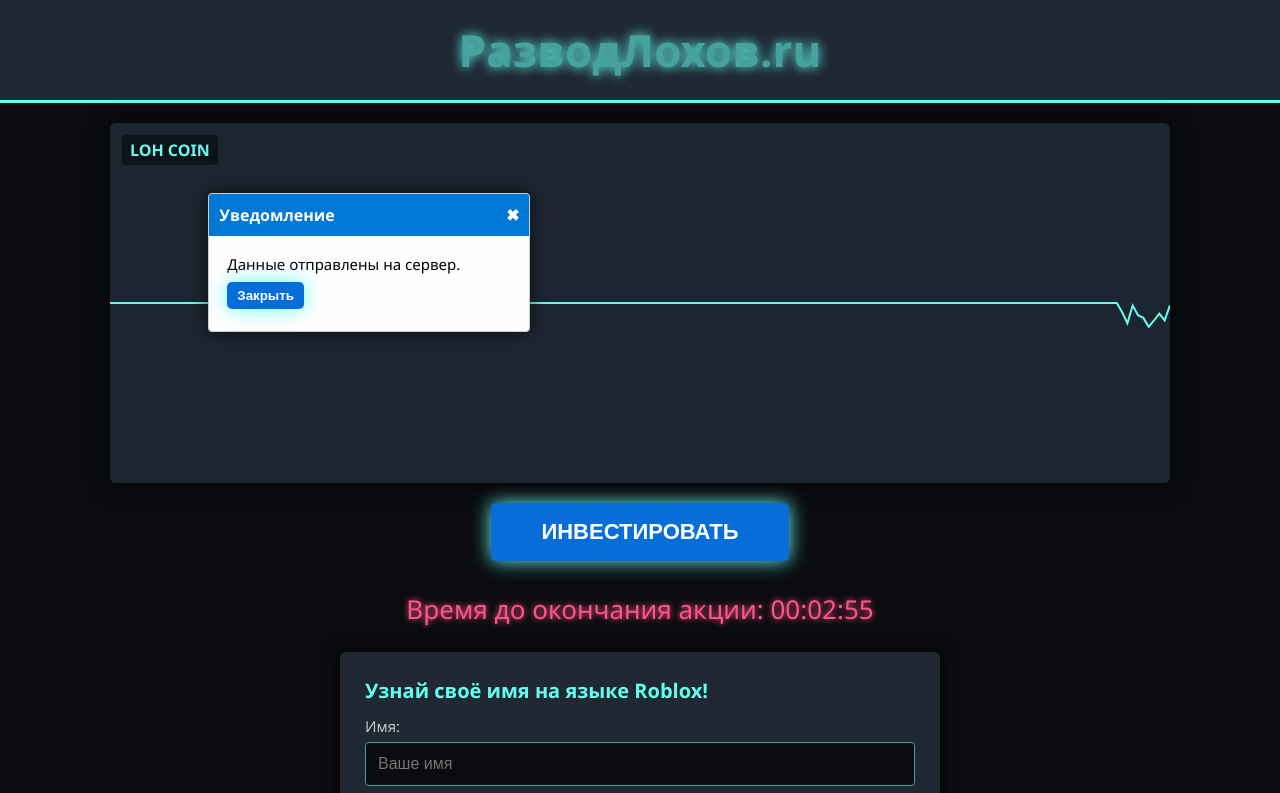
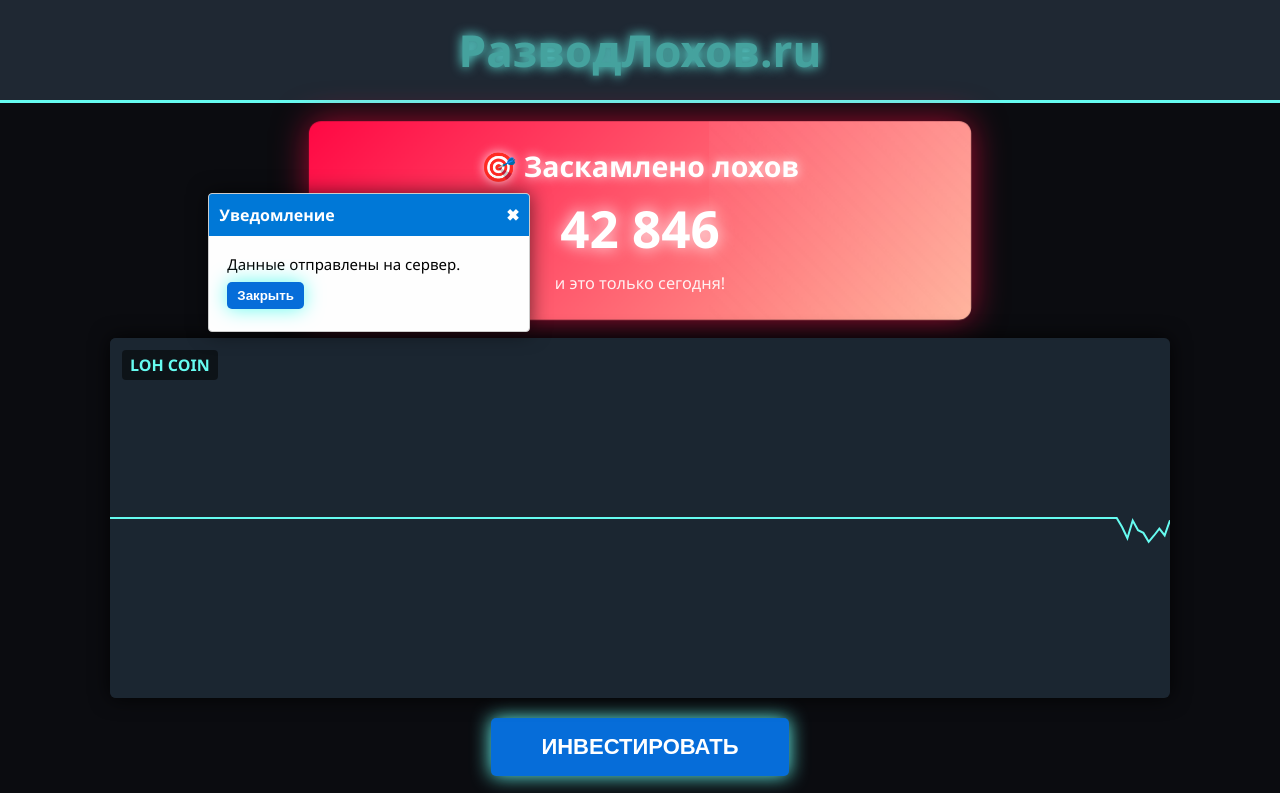
Before and after one commit to AndreikaKopeika/RazvodLoxov, a plain HTML site: page index.html in a window 1280 px wide. Shown: the top 793 px of the page. Drawn offline with Linux system fonts and the light colour scheme.

Commit message:
Update index.html

```diff
--- a/index.html
+++ b/index.html
@@ -9,6 +9,17 @@
   .header{background:#1f2833;padding:20px;text-align:center;border-bottom:3px solid #66fcf1;}
   .header h1{margin:0;font-size:44px;color:#45a29e;text-shadow:0 0 12px #66fcf1;}
   .container{width:100%;max-width:1100px;margin:20px auto;padding:0 20px;box-sizing:border-box;}
+
+  /* Счётчик заскамленных лохов */
+  .scam-counter{background:linear-gradient(135deg,#ff0844,#ffb199);padding:25px;border-radius:12px;margin:20px auto;max-width:600px;text-align:center;box-shadow:0 0 25px rgba(255,8,68,0.5);position:relative;overflow:hidden;}
+  .scam-counter::before{content:'';position:absolute;top:0;left:0;right:0;bottom:0;background:linear-gradient(45deg,transparent,rgba(255,255,255,0.1),transparent);animation:shine 2s infinite;}
+  @keyframes shine{0%{transform:translateX(-100%);}100%{transform:translateX(100%);}}
+  .scam-counter h2{margin:0 0 10px;font-size:28px;color:#fff;text-shadow:0 0 10px rgba(255,255,255,0.8);position:relative;z-index:2;}
+  .scam-counter .number{font-size:48px;font-weight:bold;color:#fff;text-shadow:0 0 15px rgba(255,255,255,0.9);margin:10px 0;position:relative;z-index:2;animation:pulse-number 1.5s infinite alternate;}
+  @keyframes pulse-number{from{transform:scale(1);}to{transform:scale(1.05);}}
+  .scam-counter .subtitle{font-size:16px;color:#fff;opacity:0.9;position:relative;z-index:2;}
+  .scam-counter.increment{animation:flash-increment 0.8s ease-out;}
+  @keyframes flash-increment{0%{transform:scale(1);box-shadow:0 0 25px rgba(255,8,68,0.5);}50%{transform:scale(1.05);box-shadow:0 0 50px rgba(255,8,68,0.8);}100%{transform:scale(1);box-shadow:0 0 25px rgba(255,8,68,0.5);}}
 
   /* График */
   .graph{position:relative;width:100%;height:360px;background:linear-gradient(135deg,#1b2631,#0b0c10);border-radius:6px;overflow:hidden;box-shadow:0 0 20px rgba(0,0,0,0.8);margin-bottom:20px;}
@@ -51,11 +62,23 @@
   .popup .title .close{cursor:pointer;color:#fff;font-size:16px;}
   .popup .content{padding:18px;font-size:15px;color:#000;}
   .popup button{margin:8px 4px 4px 0;padding:6px 10px;cursor:pointer;font-weight:bold;}
+
+  /* Анимация +1 при увеличении счётчика */
+  .plus-one{position:absolute;color:#fff;font-size:24px;font-weight:bold;text-shadow:0 0 10px rgba(255,255,255,0.8);pointer-events:none;animation:float-up 1.5s ease-out forwards;}
+  @keyframes float-up{0%{opacity:1;transform:translateY(0px) scale(1);}100%{opacity:0;transform:translateY(-50px) scale(1.2);}}
 </style>
 </head>
 <body>
   <div class="header"><h1>РазводЛохов.ru</h1></div>
   <div class="container">
+
+    <!-- Счётчик заскамленных лохов -->
+    <div class="scam-counter" id="scamCounter">
+      <h2>🎯 Заскамлено лохов</h2>
+      <div class="number" id="scamNumber">42,837</div>
+      <div class="subtitle">и это только сегодня!</div>
+    </div>
+
     <div class="graph" id="cryptoGraph">
       <div class="graph-label">LOH COIN</div>
     </div>
@@ -101,6 +124,48 @@
   </div>
 
   <script>
+    // Счётчик заскамленных лохов
+    let scamCount = 42837;
+    const scamCounterEl = document.getElementById('scamCounter');
+    const scamNumberEl = document.getElementById('scamNumber');
+
+    function updateScamCounter() {
+      scamCount += Math.floor(Math.random() * 5) + 1; // Увеличиваем на 1-5
+      scamNumberEl.textContent = scamCount.toLocaleString('ru-RU');
+
+      // Анимация счётчика
+      scamCounterEl.classList.add('increment');
+      setTimeout(() => scamCounterEl.classList.remove('increment'), 800);
+
+      // Создаём анимацию +1
+      const plusOne = document.createElement('div');
+      plusOne.className = 'plus-one';
+      plusOne.textContent = '+' + (Math.floor(Math.random() * 5) + 1);
+      plusOne.style.left = Math.random() * 200 + 'px';
+      plusOne.style.top = '50%';
+      scamCounterEl.style.position = 'relative';
+      scamCounterEl.appendChild(plusOne);
+
+      setTimeout(() => plusOne.remove(), 1500);
+    }
+
+    // Увеличиваем счётчик при загрузке страницы
+    setTimeout(updateScamCounter, 1000);
+
+    // Автоматическое увеличение счётчика каждые 3-8 секунд
+    function randomIncrement() {
+      updateScamCounter();
+      setTimeout(randomIncrement, Math.random() * 5000 + 3000);
+    }
+    setTimeout(randomIncrement, 5000);
+
+    // Увеличиваем счётчик при нажатии на любую кнопку
+    document.addEventListener('click', function(e) {
+      if (e.target.tagName === 'BUTTON') {
+        setTimeout(updateScamCounter, 200);
+      }
+    });
+
     function makeDraggable(el) {
       let isDown=false, offset=[0,0];
       const header=el.querySelector('.title');
@@ -115,7 +180,8 @@
       {title:'Уведомление',content:'Данные отправлены на сервер.',buttons:['Закрыть'],persistent:false},
       {title:'Мега-скидка',content:'Скидка 99% на LOH Coin!',buttons:['Купить сейчас','Позже'],persistent:true},
       {title:'Новая версия',content:'Доступно обновление!',buttons:['Обновить','Напомнить позже'],persistent:true},
-      {title:'Чат с ботом',content:'Хотите пообщаться с нашим ботом?',buttons:['Да','Нет'],persistent:false}
+      {title:'Чат с ботом',content:'Хотите пообщаться с нашим ботом?',buttons:['Да','Нет'],persistent:false},
+      {title:'Поздравляем!',content:'Вы стали ' + scamCount + '-м заскамленным лохом!',buttons:['Ура!','Поделиться'],persistent:false}
     ];
 
     function spawnPopup(def){
@@ -126,7 +192,10 @@
       document.body.appendChild(p);
       makeDraggable(p);
       p.querySelector('.close').onclick=()=>p.remove();
-      p.querySelectorAll('.content button').forEach(b=>b.addEventListener('click',()=>alert('Нажали: '+b.textContent)));
+      p.querySelectorAll('.content button').forEach(b=>b.addEventListener('click',()=>{
+        alert('Нажали: '+b.textContent);
+        updateScamCounter(); // Увеличиваем счётчик при нажатии на кнопки в попапах
+      }));
       if(!def.persistent) setTimeout(()=>p.remove(),6000);
     }
 
```
